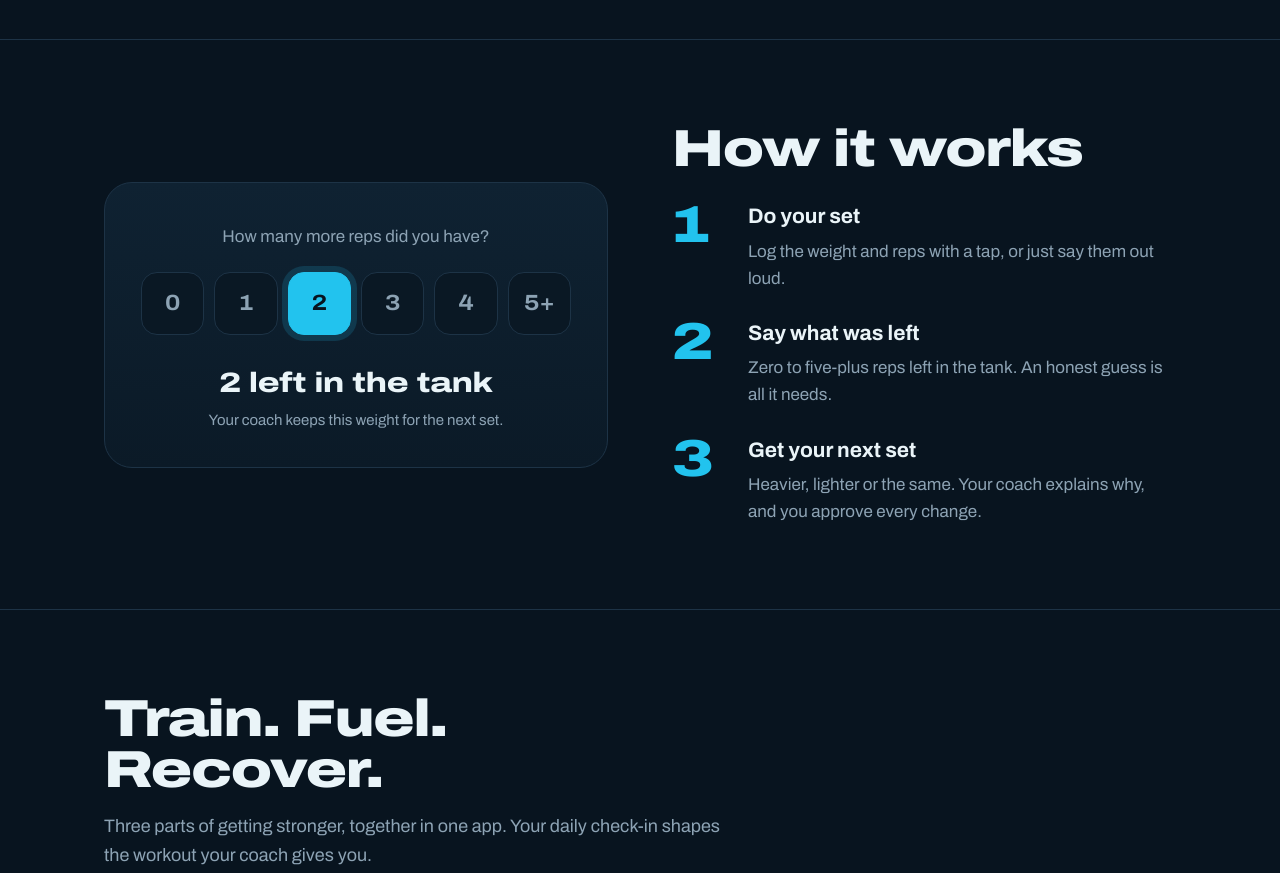
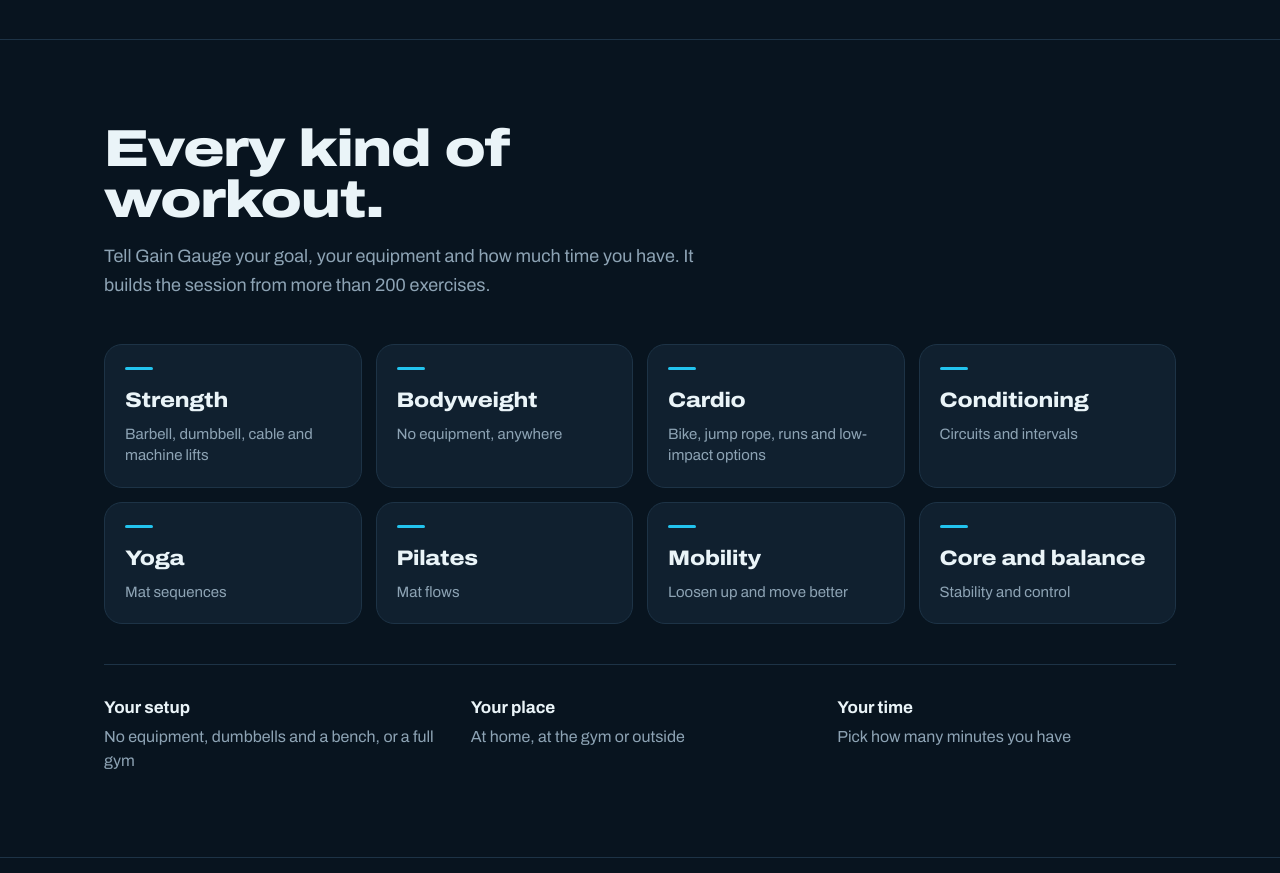
Before and after one commit to chipperdrake/gaingauge, a plain HTML site: page index.html in a window 1280 px wide. Shown: the part 760-1633 px from the top of the page. Drawn offline with Linux system fonts and the light colour scheme.

Commit message:
New section: Every kind of workout (8 types, setup, place, time)

```diff
--- a/index.html
+++ b/index.html
@@ -4,7 +4,7 @@
 <meta name="description" content="Gain Gauge is a workout coach app. It coaches your workouts, tracks your food, and asks how you slept and how you feel, then adjusts today's workout to match. Made by Spud Labs LLC.">
 <meta name="theme-color" content="#08141F">
 <link rel="preload" href="fonts/archivo.woff2" as="font" type="font/woff2" crossorigin>
-<link rel="icon" href="favicon.svg" type="image/svg+xml"><link rel="stylesheet" href="style.css?v=20261120c"></head>
+<link rel="icon" href="favicon.svg" type="image/svg+xml"><link rel="stylesheet" href="style.css?v=20261121a"></head>
 <body>
 <div class="wrap"><div class="top">
   <a class="brand brand-wm" href="index.html" aria-label="Gain Gauge home"><span class="wordmark-sm"><span class="wm-g" aria-hidden="true"><svg viewBox="0 7.5 101.2 92.5"><defs><linearGradient id="ggh" gradientUnits="userSpaceOnUse" x1="0" y1="7.5" x2="0" y2="100"><stop offset="0" stop-color="#7BE6FF"/><stop offset="1" stop-color="#1590D6"/></linearGradient></defs><path d="M33 39.4 L26.5 20 Q25.5 12.5 33 12.5 H65 Q72.5 12.5 71.5 20 L65 39.4" fill="none" stroke="url(#ggh)" stroke-width="10" stroke-linejoin="round"/><path d="M74.9 50.4 L64.4 39.9 L34.5 39.9 L13.5 60.9 L13.5 70.5 L34.5 91.5 L64.4 91.5 L85.4 70.5 L85.4 65 L53 65" fill="none" stroke="url(#ggh)" stroke-width="17" stroke-miterlimit="6"/></svg></span><span aria-hidden="true">ain Gauge</span></span><small>by Spud Labs</small></a>
@@ -28,6 +28,25 @@
     </div>
   </div>
 </div>
+
+<section id="workouts"><div class="wrap">
+  <div class="section-head"><h2 class="display">Every kind of workout.</h2><p>Tell Gain Gauge your goal, your equipment and how much time you have. It builds the session from more than 200 exercises.</p></div>
+  <ul class="kinds">
+    <li><b>Strength</b><span>Barbell, dumbbell, cable and machine lifts</span></li>
+    <li><b>Bodyweight</b><span>No equipment, anywhere</span></li>
+    <li><b>Cardio</b><span>Bike, jump rope, runs and low-impact options</span></li>
+    <li><b>Conditioning</b><span>Circuits and intervals</span></li>
+    <li><b>Yoga</b><span>Mat sequences</span></li>
+    <li><b>Pilates</b><span>Mat flows</span></li>
+    <li><b>Mobility</b><span>Loosen up and move better</span></li>
+    <li><b>Core and balance</b><span>Stability and control</span></li>
+  </ul>
+  <div class="setups">
+    <p><b>Your setup</b>No equipment, dumbbells and a bench, or a full gym</p>
+    <p><b>Your place</b>At home, at the gym or outside</p>
+    <p><b>Your time</b>Pick how many minutes you have</p>
+  </div>
+</div></section>
 
 <section id="how"><div class="wrap how-grid">
   <div class="picker" role="img" aria-label="Reps left picker with 2 selected">
--- a/style.css
+++ b/style.css
@@ -226,3 +226,15 @@ footer p{margin:6px 0;max-width:72ch}
 @media (max-width:520px){.coach{grid-template-columns:104px 1fr;gap:16px;align-items:start;padding:14px}.coach h3{font-size:26px}.coach .tag{margin:2px 0 10px;font-size:15px}.coach blockquote{font-size:16px}}
 @media (max-width:860px){.hero .first{margin-top:4px}.hero .cta-row{gap:6px 18px}}
 .portrait img{display:block}.duo .portrait{align-self:start}
+
+/* Every kind of workout */
+.kinds{list-style:none;margin:0;padding:0;display:grid;grid-template-columns:repeat(4,minmax(0,1fr));gap:14px}
+.kinds li{background:var(--steel);border:1px solid var(--rule);border-radius:18px;padding:22px 20px 20px}
+.kinds li::before{content:"";display:block;width:28px;height:3px;border-radius:2px;background:var(--ice);margin-bottom:14px}
+.kinds b{display:block;font-stretch:115%;font-weight:800;font-size:21px;letter-spacing:-.01em}
+.kinds span{display:block;color:var(--slate);font-size:15px;line-height:1.45;margin-top:6px}
+.setups{display:grid;grid-template-columns:repeat(3,minmax(0,1fr));gap:28px;margin-top:40px;padding-top:30px;border-top:1px solid var(--rule)}
+.setups p{margin:0;color:var(--slate);font-size:16px;line-height:1.5}
+.setups b{display:block;color:var(--frost);font-weight:700;font-size:17px;margin-bottom:4px}
+@media (max-width:900px){.kinds{grid-template-columns:repeat(2,minmax(0,1fr))}.setups{grid-template-columns:1fr;gap:18px}}
+@media (max-width:420px){.kinds{gap:10px}.kinds li{padding:16px 14px}.kinds b{font-size:18px}.kinds span{font-size:14px}}
```
Also changed, not shown: privacy.html (+1 -1 lines), support.html (+1 -1 lines).
